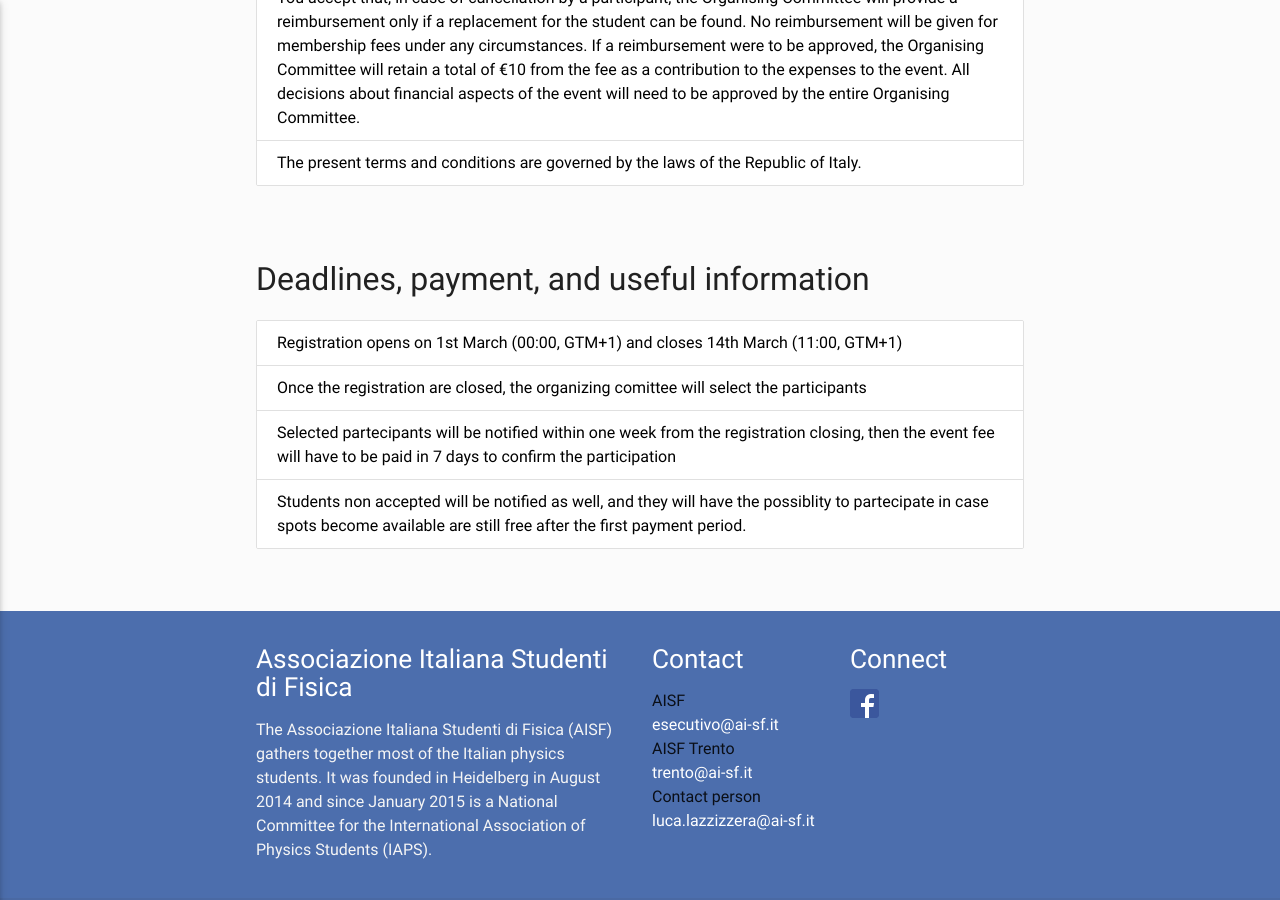
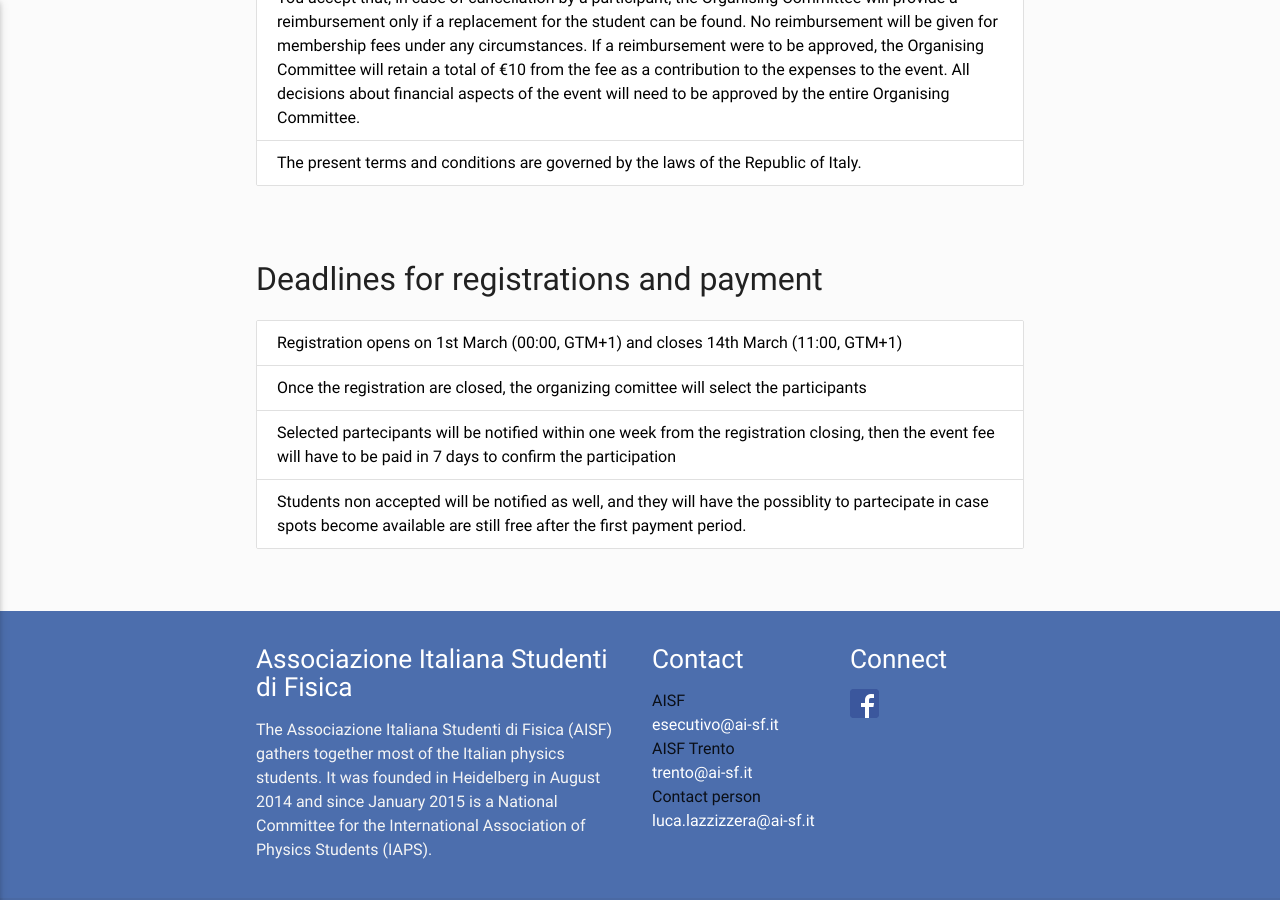
Before and after one commit to ai-sf/tiqit20, a Jekyll site: the page built from registration.html, in a window 1280 px wide and 900 px high, scrolled down 1694 px. Built offline with Jekyll 4.4.1, drawn with Linux system fonts in a browser that asks for light colours; nearby versions of some CDN libraries.

Commit message:
Update registration.html

```diff
--- a/registration.html
+++ b/registration.html
@@ -90,7 +90,7 @@ title: Registration
 </div>
 
 <div class="section">
-  <h2>Deadlines, payment, and useful information</h2>
+  <h2>Deadlines for registrations and payment</h2>
   <p>{{ site.data.registration.deadlines.info }}<p>
   <ul class="collection">
   {% for item in site.data.registration.deadlines.specs %}
```
